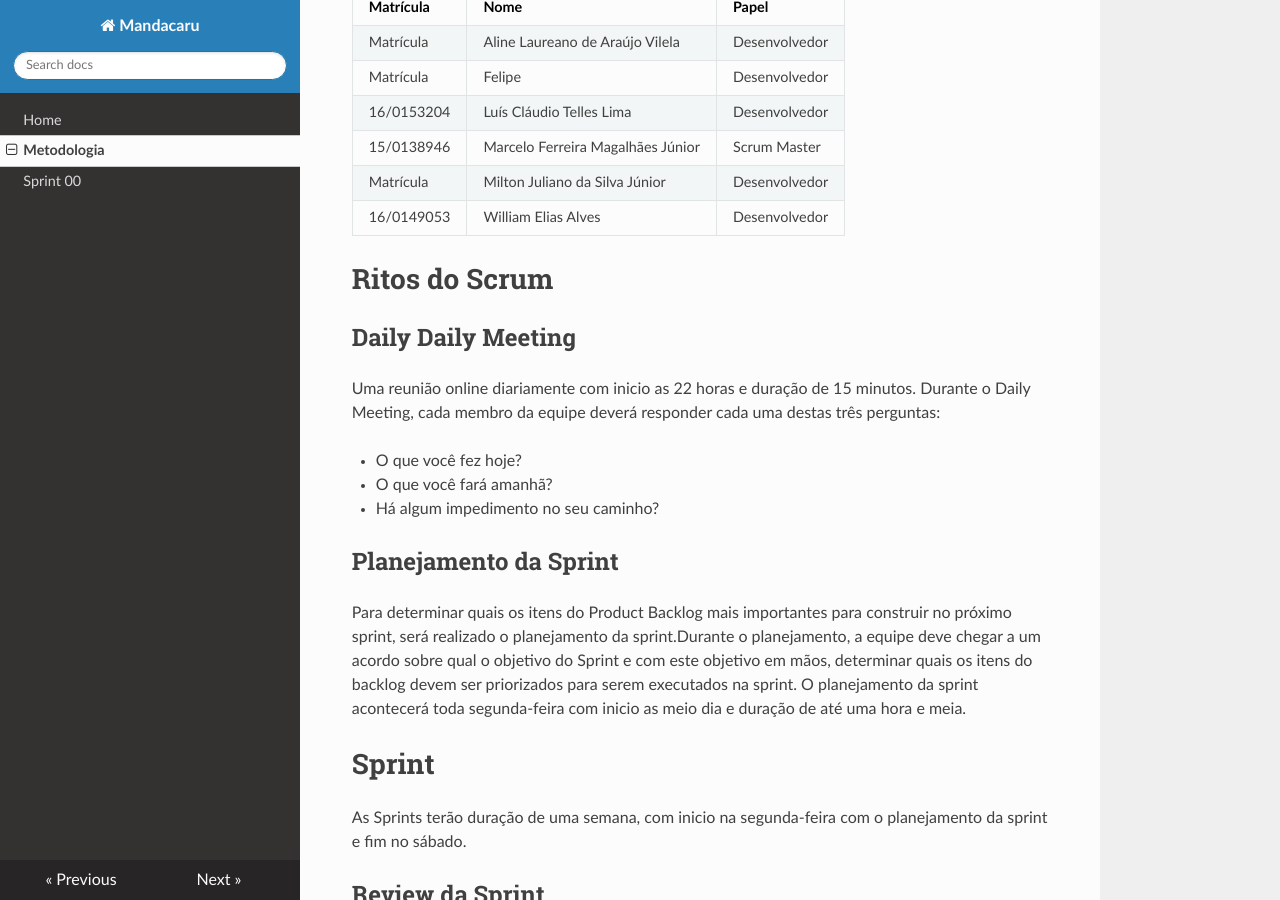
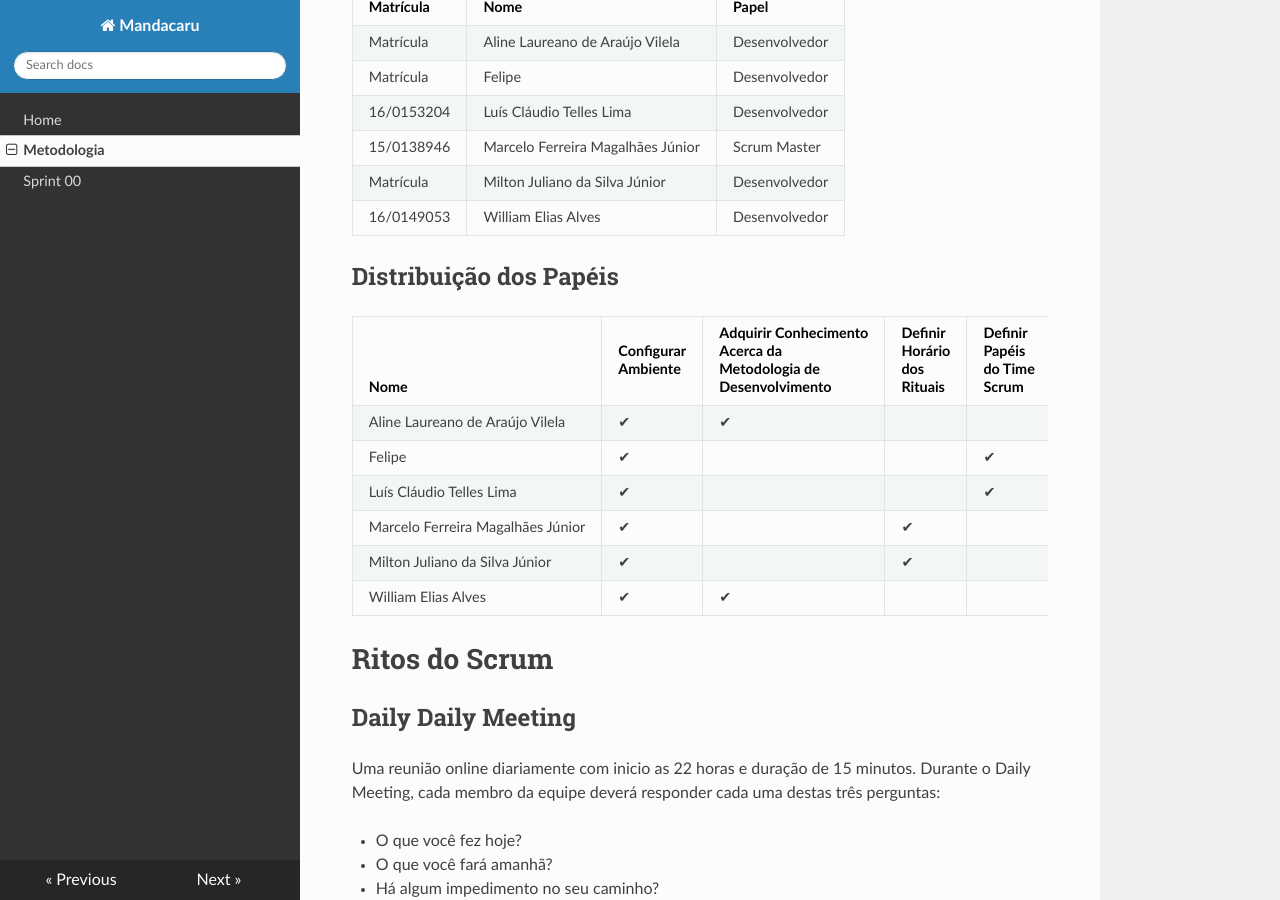
Before and after one commit to MDS-Mandacaru/Documentacao-Mandacaru, an MkDocs documentation site: the page built from docs/metodologia.md, in a window 1280 px wide and 900 px high, scrolled down 757 px. Built offline with MkDocs 1.6.1, drawn with Linux system fonts in a browser that asks for light colours; nearby versions of some CDN libraries; old or Windows-style settings are respelled for this version of MkDocs.

Commit message:
Atualizando papéis do Time Scrum

```diff
--- a/docs/metodologia.md
+++ b/docs/metodologia.md
@@ -24,6 +24,16 @@ Esta sessão lista todos os papéis existentes dentro do Time Scrum do projeto M
 | Matrícula | Milton Juliano da Silva Júnior | Desenvolvedor |
 | 16/0149053  | William Elias Alves | Desenvolvedor |
 
+## Distribuição dos Papéis
+| Nome | Configurar<br/>Ambiente<br/><br/> | Adquirir Conhecimento <br/> Acerca da <br/>Metodologia de<br/>Desenvolvimento|Definir<br/> Horário <br/> dos <br/>Rituais| Definir <br/>Papéis<br/>do Time<br/>Scrum|Levantar<br/>Requisitos<br/><br/>|
+| ---- | ----- | ---|--|--|--|
+| Aline Laureano de Araújo Vilela | <p> &#x2714; </p> |<p> &#x2714; </p>|||<p> &#x2714; </p>|
+| Felipe | <p> &#x2714; </p> |||<p> &#x2714; </p>|<p> &#x2714; </p>|
+| Luís Cláudio Telles Lima |<p> &#x2714; </p>|||<p> &#x2714; </p>|<p> &#x2714; </p>|
+| Marcelo Ferreira Magalhães Júnior |<p> &#x2714; </p>||<p> &#x2714; </p>||<p> &#x2714; </p>|
+| Milton Juliano da Silva Júnior |<p> &#x2714; </p>||<p> &#x2714; </p>||<p> &#x2714; </p>|
+| William Elias Alves |<p> &#x2714; </p>|<p> &#x2714; </p>|||<p> &#x2714; </p>|
+
 # Ritos do Scrum
 ## Daily Daily Meeting
 Uma reunião online diariamente com inicio as 22 horas e duração de 15 minutos. Durante o Daily Meeting, cada membro da equipe deverá responder cada uma destas três perguntas:
```
Also changed, not shown: site/index.html, site/metodologia/index.html.
